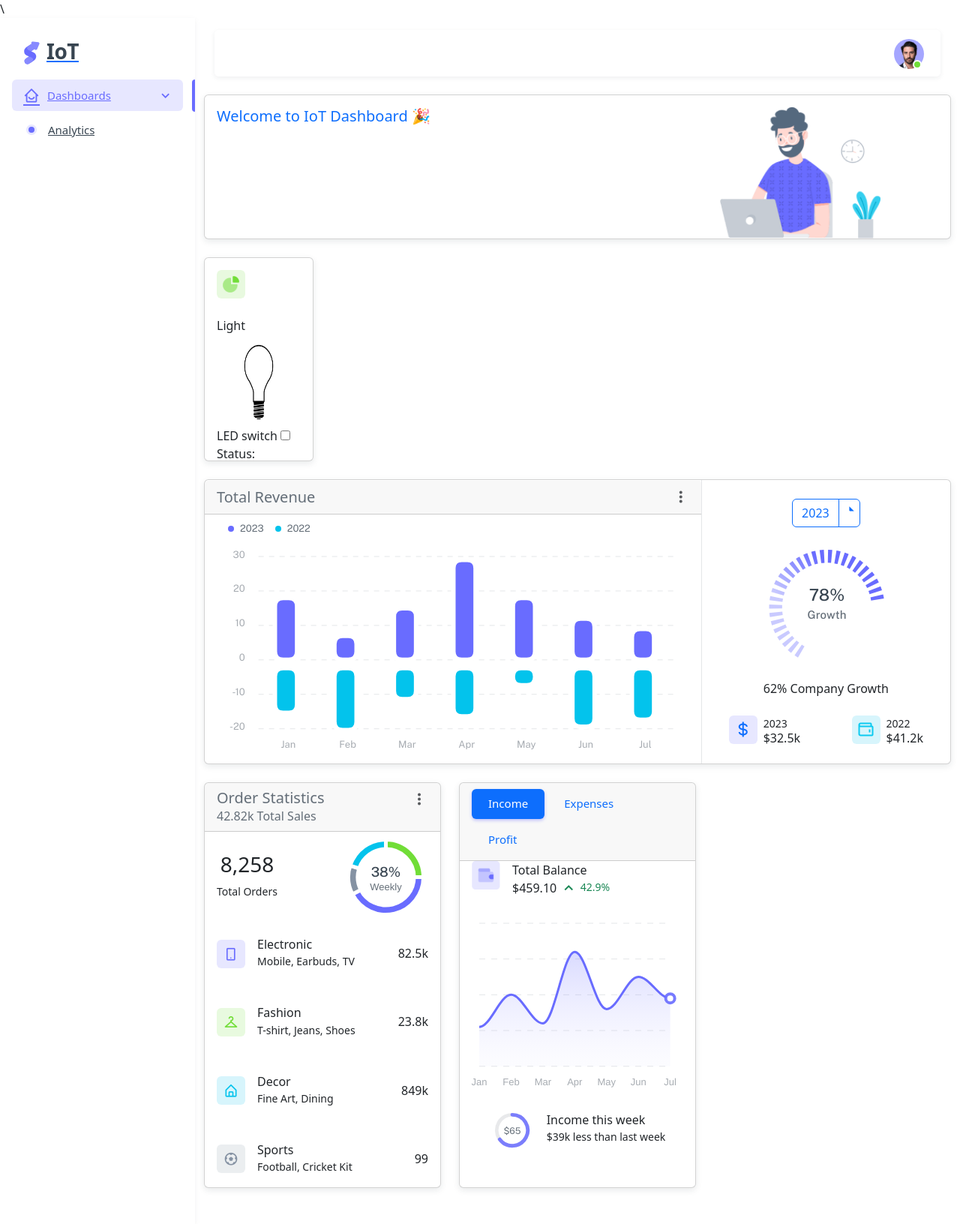
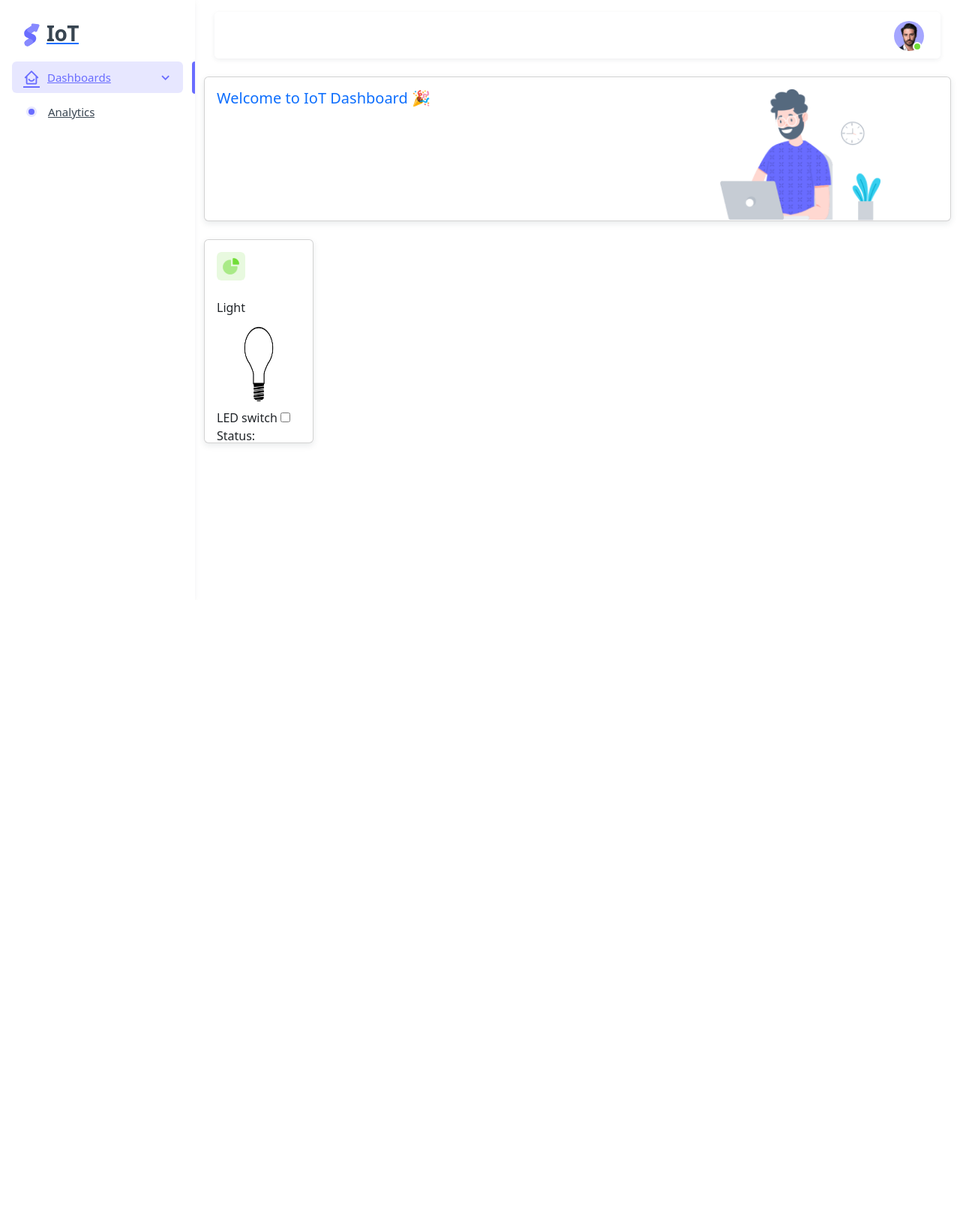
Before and after one commit to thienbg03/IoT_Project, a Flask app: page / in a window 1280 px wide. Shown: the whole page at 75% size. After the commit the page ends 594 px from the top, so only its background shows below. Run offline with Flask 3, Linux system fonts and the light colour scheme; some libraries are stand-ins or nearby versions.

Commit message:
Update index.html

```diff
--- a/templates/index.html
+++ b/templates/index.html
@@ -30,7 +30,6 @@
 
    <!-- Helpers -->
    <script src="../static/assets/vendor/js/helpers.js"></script>
-\
    <script src="../static/assets/js/config.js"></script>
 
    <link href="https://cdn.jsdelivr.net/npm/bootstrap@5.3.3/dist/css/bootstrap.min.css" rel="stylesheet"
@@ -266,7 +265,7 @@
 
               <!-- Second Row -->
               <!-- Total Revenue -->
-              <div class="col-12 col-xxl-8 order-2 order-md-3 order-xxl-2 mb-6">
+              <!-- <div class="col-12 col-xxl-8 order-2 order-md-3 order-xxl-2 mb-6">
                 <div class="card">
                   <div class="row row-bordered g-0">
                     <div class="col-lg-8">
@@ -357,12 +356,13 @@
                   </div>
                 </div>
               </div>
+               -->
               <!-- Second Row -->
             </div>
             <!-- Bottom 2 Cards -->
             <div class="row">
               <!-- Order Statistics -->
-              <div class="col-md-6 col-lg-4 col-xl-4 order-0 mb-6">
+              <!-- <div class="col-md-6 col-lg-4 col-xl-4 order-0 mb-6">
                 <div class="card h-100">
                   <div class="card-header d-flex justify-content-between">
                     <div class="card-title mb-0">
@@ -458,11 +458,11 @@
                     </ul>
                   </div>
                 </div>
-              </div>
+              </div> -->
               <!--/ Order Statistics -->
 
               <!-- Expense Overview -->
-              <div class="col-md-6 col-lg-4 order-1 mb-6">
+              <!-- <div class="col-md-6 col-lg-4 order-1 mb-6">
                 <div class="card h-100">
                   <div class="card-header nav-align-top">
                     <ul class="nav nav-pills" role="tablist">
@@ -518,7 +518,7 @@
                     </div>
                   </div>
                 </div>
-              </div>
+              </div> -->
               <!--/ Expense Overview -->
             </div>
             <!-- Bottom 2 Cards -->
```
